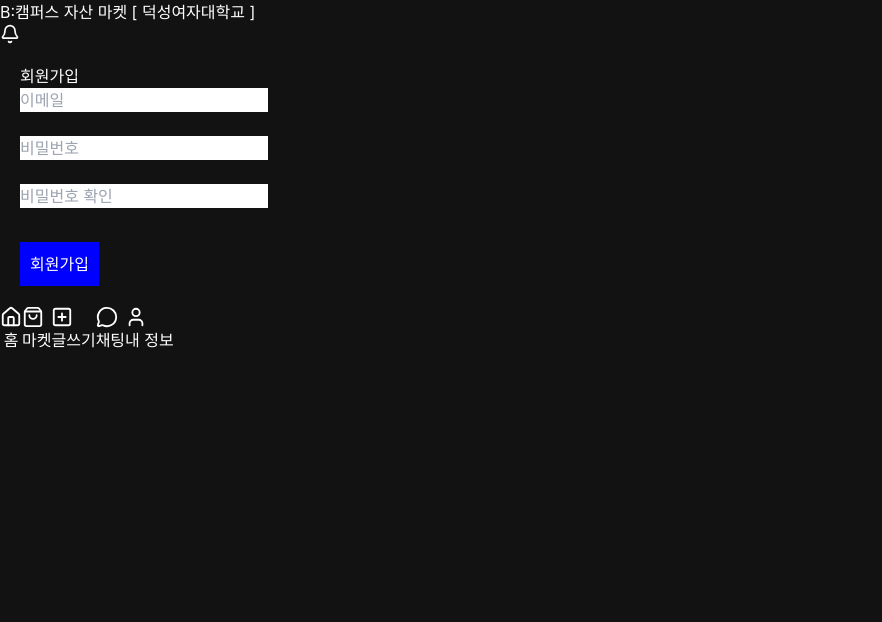
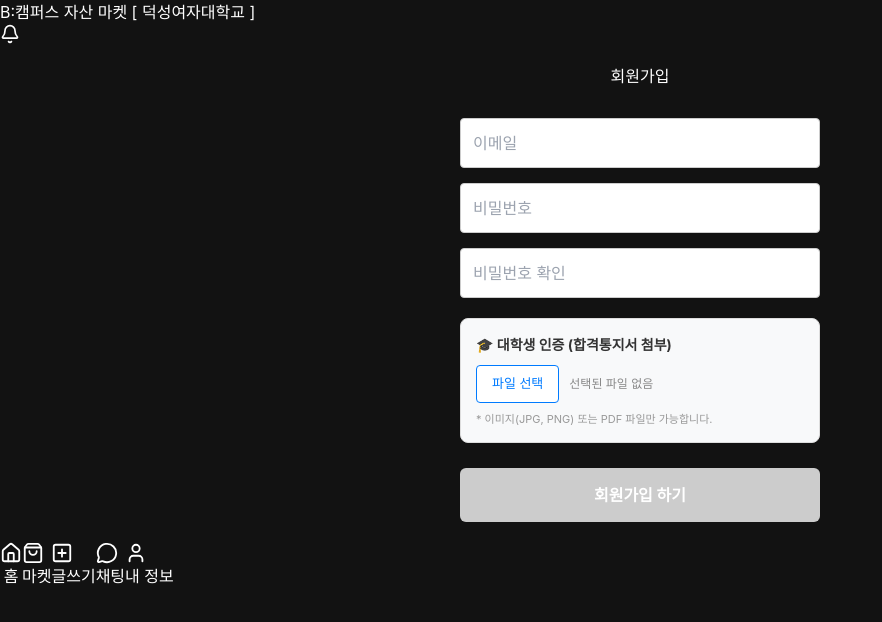
Before and after one commit to gye0me/Branding, a React (Vite) app: page / in a window 1280 px wide. Both pictures are taken after a click on the button "회원가입". Shown: the top 622 px of the page, without its empty margins (0-882 px from the left). Built offline with nearby package versions, Linux system fonts and the light colour scheme; no server answers.

Commit message:
feat: 대학생 인증 UI 추가 및 필수 입력 로직 구현

```diff
--- a/src/Signup.jsx
+++ b/src/Signup.jsx
@@ -6,15 +6,41 @@ function Signup() {
   const [email, setEmail] = useState("");
   const [password, setPassword] = useState("");
   const [confirmPassword, setConfirmPassword] = useState("");
+  // 파일 상태 관리 (초기값은 null)
+  const [selectedFile, setSelectedFile] = useState(null);
+  const [fileName, setFileName] = useState("선택된 파일 없음");
+
+  // 파일 선택 시 실행되는 함수
+  const handleFileChange = (e) => {
+    if (e.target.files.length > 0) {
+      const file = e.target.files[0];
+      setSelectedFile(file); // 실제 파일 객체 저장
+      setFileName(file.name); // 화면에 표시할 파일 이름 저장
+    }
+  };
 
   const handleSignup = async () => {
+    // 1. 이메일/비밀번호 빈칸 확인
+    if (!email || !password) {
+      alert("이메일과 비밀번호를 입력해 주세요.");
+      return;
+    }
+
+    // 2. 비밀번호 일치 확인
     if (password !== confirmPassword) {
       alert("비밀번호가 일치하지 않습니다.");
       return;
     }
 
+    // 3. 비밀번호 길이 확인
     if (password.length < 6) {
       alert("비밀번호는 최소 6자 이상이어야 합니다.");
+      return;
+    }
+
+    // 4. [필수] 합격 인증 파일 업로드 여부 확인
+    if (!selectedFile) {
+      alert("대학생 인증을 위해 합격통지서(이미지/PDF)를 첨부해 주세요.");
       return;
     }
 
@@ -26,7 +52,7 @@ function Signup() {
       );
 
       console.log("회원가입 성공:", userCredential.user.uid);
-      alert("회원가입 성공!");
+      alert("회원가입 성공! 인증 서류는 관리자 확인 후 승인됩니다.");
     } catch (error) {
       console.log("에러:", error.code);
       alert("회원가입 실패: " + error.message);
@@ -34,44 +60,131 @@ function Signup() {
   };
 
   return (
-    <div style={{ padding: "20px" }}>
-      <h2>회원가입</h2>
+    <div style={{ padding: "20px", maxWidth: "400px", margin: "0 auto" }}>
+      <h2 style={{ textAlign: "center", marginBottom: "30px" }}>회원가입</h2>
 
+      {/* 이메일 입력 */}
       <input
         placeholder="이메일"
+        value={email}
         onChange={(e) => setEmail(e.target.value)}
-        style={{ color: "black" }}
+        style={{
+          color: "black",
+          width: "100%",
+          padding: "12px",
+          boxSizing: "border-box",
+          marginBottom: "15px",
+          border: "1px solid #ccc",
+          borderRadius: "4px"
+        }}
       />
 
-      <br /><br />
-
+      {/* 비밀번호 입력 */}
       <input
         type="password"
         placeholder="비밀번호"
+        value={password}
         onChange={(e) => setPassword(e.target.value)}
-        style={{ color: "black" }}
+        style={{
+          color: "black",
+          width: "100%",
+          padding: "12px",
+          boxSizing: "border-box",
+          marginBottom: "15px",
+          border: "1px solid #ccc",
+          borderRadius: "4px"
+        }}
       />
 
-      <br /><br />
-
+      {/* 비밀번호 확인 입력 */}
       <input
         type="password"
         placeholder="비밀번호 확인"
+        value={confirmPassword}
         onChange={(e) => setConfirmPassword(e.target.value)}
-        style={{ color: "black" }}
+        style={{
+          color: "black",
+          width: "100%",
+          padding: "12px",
+          boxSizing: "border-box",
+          marginBottom: "20px",
+          border: "1px solid #ccc",
+          borderRadius: "4px"
+        }}
       />
 
-      <br /><br />
+      {/* --- 대학생 인증 섹션 --- */}
+      <div style={{
+        border: "1px solid #ddd",
+        padding: "15px",
+        borderRadius: "8px",
+        backgroundColor: "#f8f9fa",
+        marginBottom: "25px"
+      }}>
+        <p style={{
+          fontSize: "14px",
+          fontWeight: "bold",
+          margin: "0 0 10px 0",
+          color: "#333"
+        }}>
+          🎓 대학생 인증 (합격통지서 첨부)
+        </p>
+        <div style={{ display: "flex", alignItems: "center", gap: "10px" }}>
+          <label
+            htmlFor="file-upload"
+            style={{
+              padding: "8px 15px",
+              backgroundColor: "#ffffff",
+              border: "1px solid #007bff",
+              color: "#007bff",
+              borderRadius: "4px",
+              cursor: "pointer",
+              fontSize: "13px",
+              fontWeight: "500"
+            }}
+          >
+            파일 선택
+          </label>
+          <input
+            id="file-upload"
+            type="file"
+            accept="image/*, .pdf"
+            onChange={handleFileChange}
+            style={{ display: "none" }}
+          />
+          <span style={{
+            fontSize: "12px",
+            color: selectedFile ? "#333" : "#888",
+            overflow: "hidden",
+            textOverflow: "ellipsis",
+            whiteSpace: "nowrap",
+            maxWidth: "150px"
+          }}>
+            {fileName}
+          </span>
+        </div>
+        <p style={{ fontSize: "11px", color: "#999", marginTop: "8px" }}>
+          * 이미지(JPG, PNG) 또는 PDF 파일만 가능합니다.
+        </p>
+      </div>
 
-      <button onClick={handleSignup}
-      style={{
-        backgroundColor: "blue",
-        color: "white",
-        padding: "10px",
-        marginTop: "10px",
-        cursor: "pointer"
-        }}>
-        회원가입
+      {/* 회원가입 버튼: 파일이 없으면 회색, 있으면 파란색으로 변경됨 */}
+      <button
+        onClick={handleSignup}
+        style={{
+          backgroundColor: selectedFile ? "blue" : "#cccccc",
+          color: "white",
+          padding: "15px",
+          width: "100%",
+          border: "none",
+          borderRadius: "6px",
+          cursor: selectedFile ? "pointer" : "not-allowed",
+          fontWeight: "bold",
+          fontSize: "16px",
+          transition: "background-color 0.3s"
+        }}
+      >
+        회원가입 하기
       </button>
     </div>
   );
```
